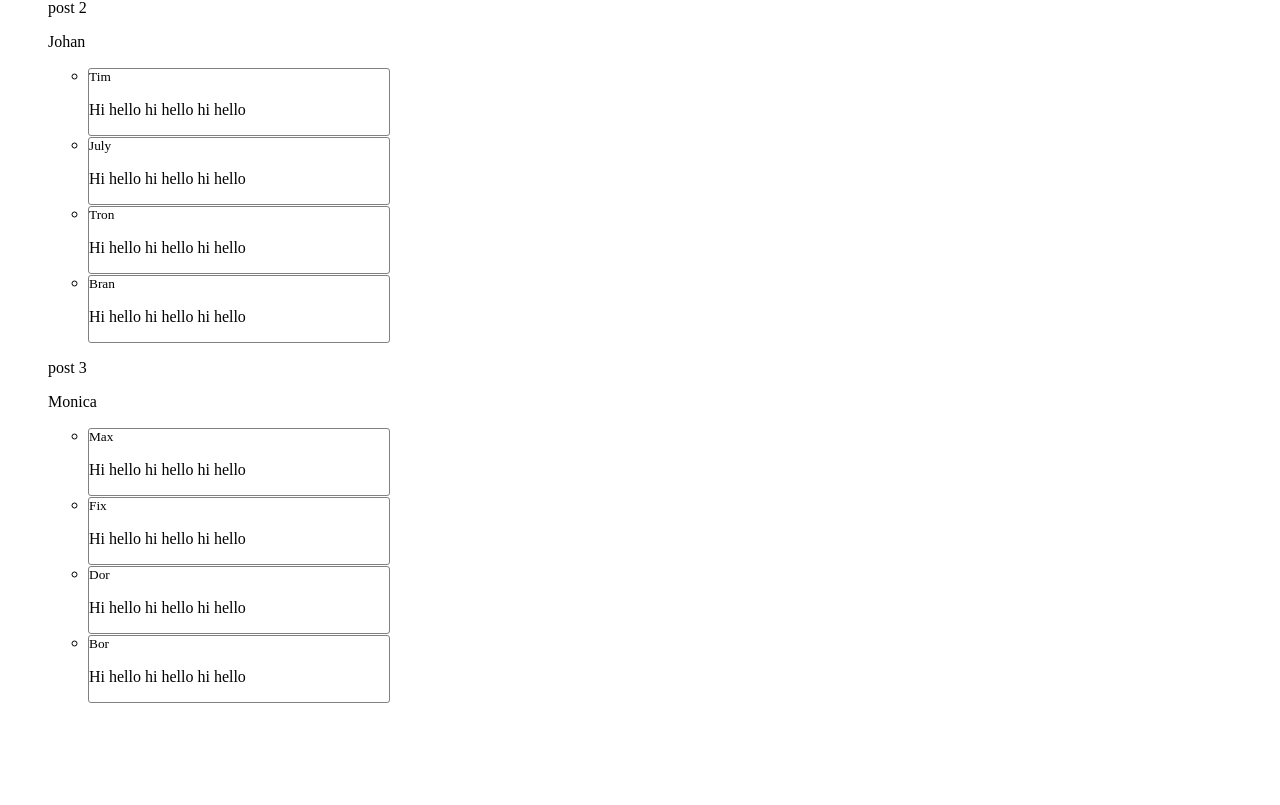
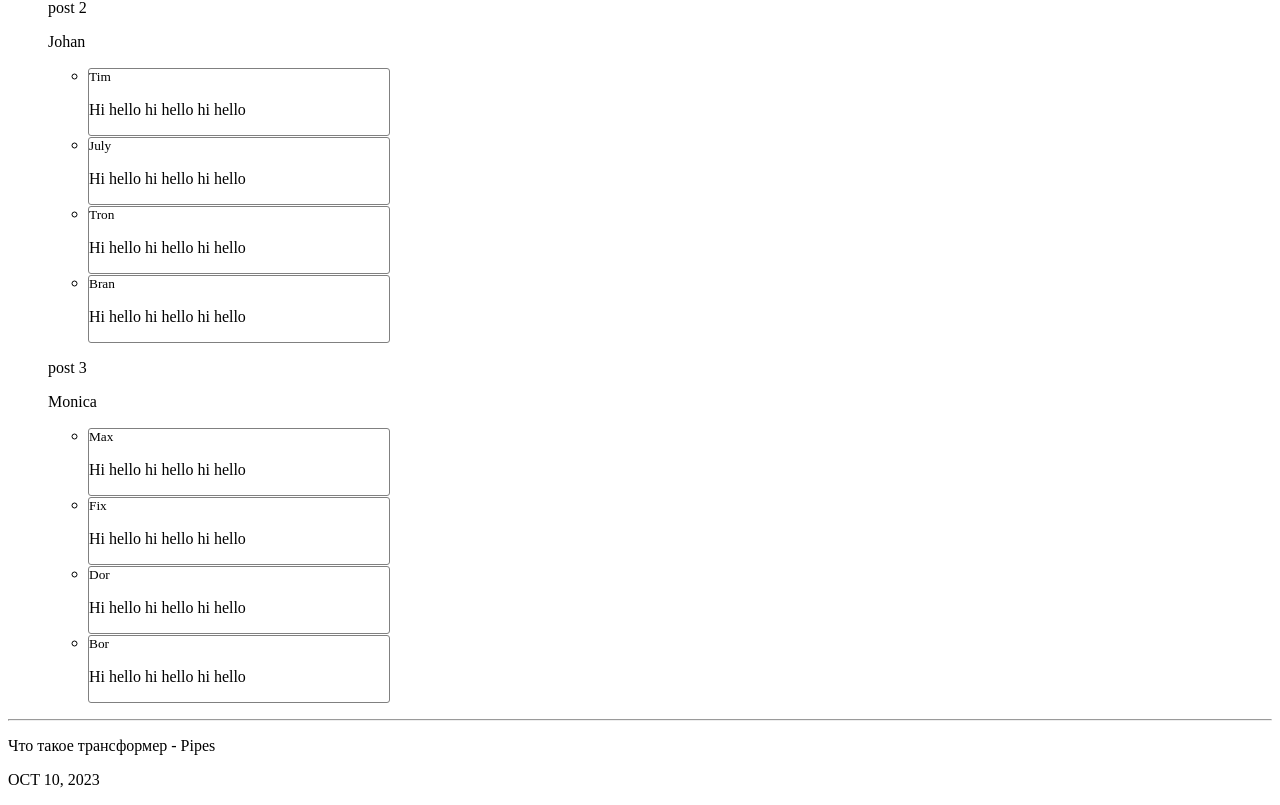
Before and after one commit to FuriticuS/shopAngular, an Angular app: page / in a window 1280 px wide. Shown: the part 1933-2738 px from the top of the page. Before the commit the page ends 2652 px from the top, so only its background shows below. Built offline with nearby package versions, Linux system fonts and the light colour scheme.

Commit message:
add pipes

```diff
--- a/src/app/app.component.html
+++ b/src/app/app.component.html
@@ -29,3 +29,7 @@
 <div class="directives">
   <app-post-seven></app-post-seven>
 </div>
+<hr>
+<div class="pipes">
+  <app-post-eight></app-post-eight>
+</div>
--- a/src/app/app.module.ts
+++ b/src/app/app.module.ts
@@ -10,6 +10,7 @@ import {FormsModule} from "@angular/forms";
 import { PostFiveComponent } from './post-five/post-five.component';
 import { PostSixComponent } from './post-six/post-six.component';
 import { PostSevenComponent } from './post-seven/post-seven.component';
+import { PostEightComponent } from './post-eight/post-eight.component';
 
 @NgModule({
   declarations: [
@@ -20,7 +21,8 @@ import { PostSevenComponent } from './post-seven/post-seven.component';
     PostFourComponent,
     PostFiveComponent,
     PostSixComponent,
-    PostSevenComponent
+    PostSevenComponent,
+    PostEightComponent
   ],
   imports: [
     BrowserModule,
--- /dev/null
+++ b/src/app/post-eight/post-eight.component.html
@@ -0,0 +1,5 @@
+<p>Что такое трансформер - Pipes</p>
+
+<div>
+  <p>{{nowTime | date | uppercase}}</p>
+</div>
--- /dev/null
+++ b/src/app/post-eight/post-eight.component.ts
@@ -0,0 +1,10 @@
+import { Component } from '@angular/core';
+
+@Component({
+  selector: 'app-post-eight',
+  templateUrl: './post-eight.component.html',
+  styleUrls: ['./post-eight.component.scss']
+})
+export class PostEightComponent {
+  nowTime: Date = new Date();
+}
```
Also changed, not shown: src/app/post-eight/post-eight.component.scss (added).
